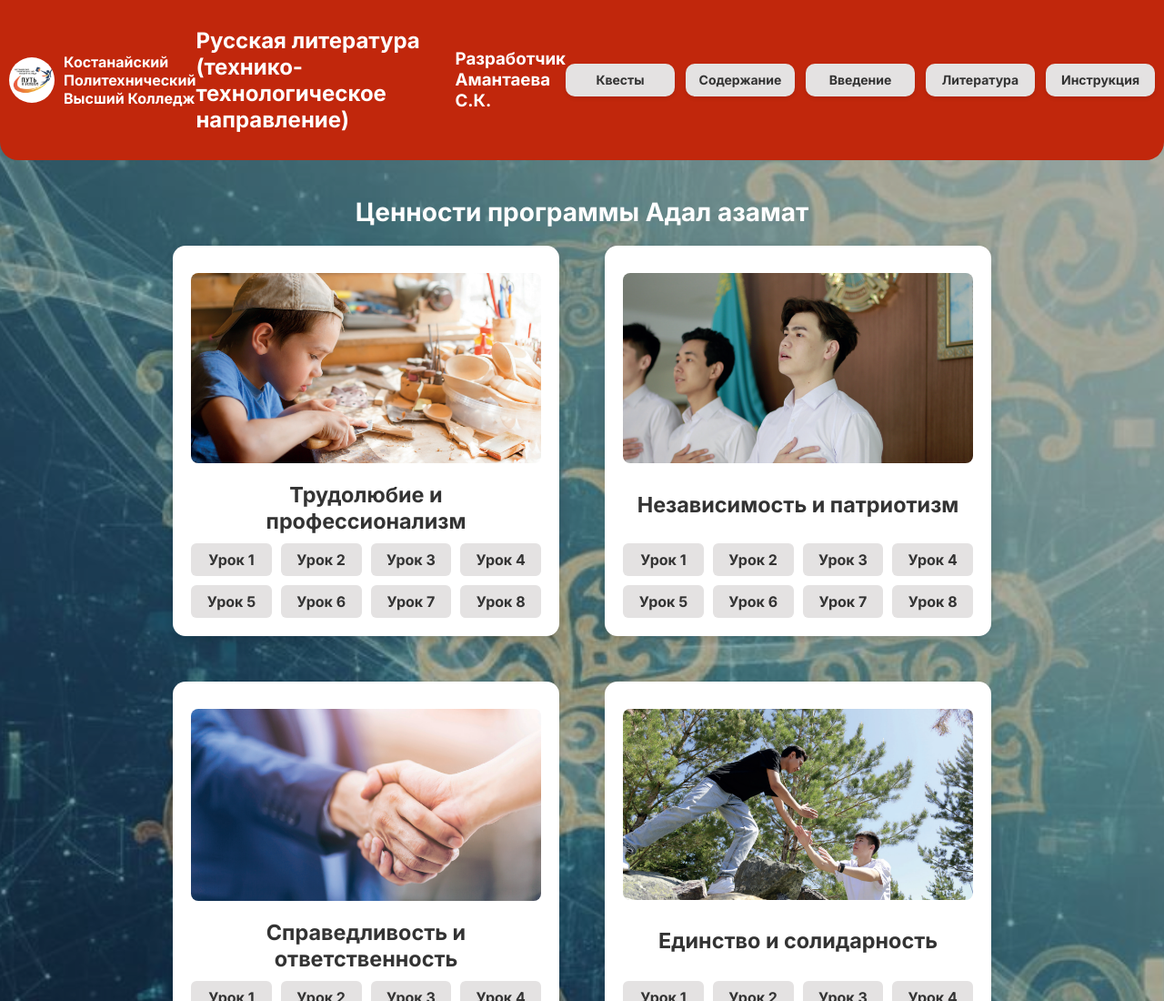
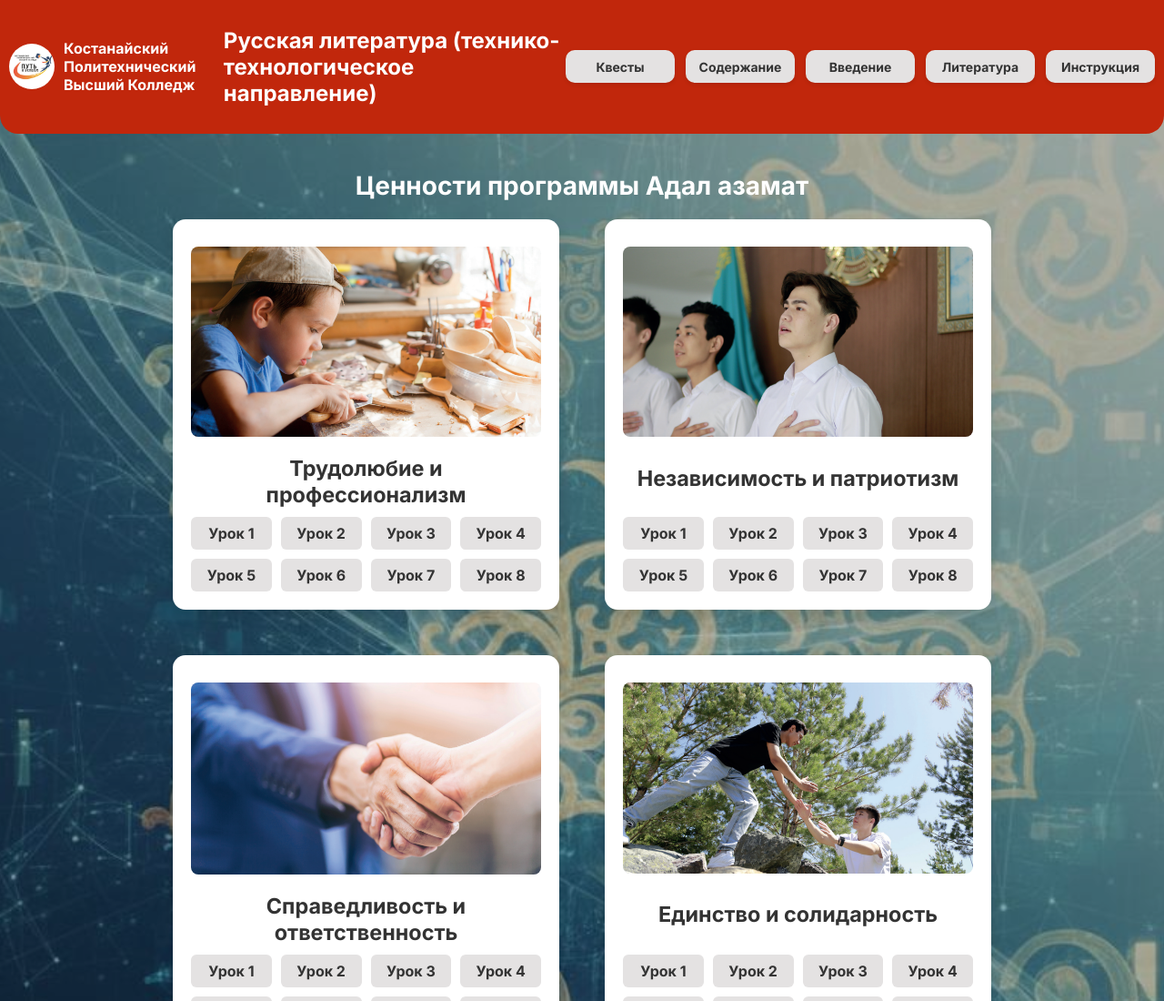
Before and after one commit to devilaiz/rusyaz, a plain HTML site: page index.html in a window 1280 px wide. Shown: the top 1100 px of the page at 91% size. Drawn offline with Linux system fonts and the light colour scheme.

Commit message:
Update index.html

```diff
--- a/index.html
+++ b/index.html
@@ -17,7 +17,6 @@
     </div>
     <div class="yo">
       <h2>Русская литература (технико-технологическое направление)</h2>
-      <h3>Разработчик Амантаева С.К.</h3>
     </div>
     <nav>
       <a href="#" onclick="openQuests()">Квесты</a>
```
